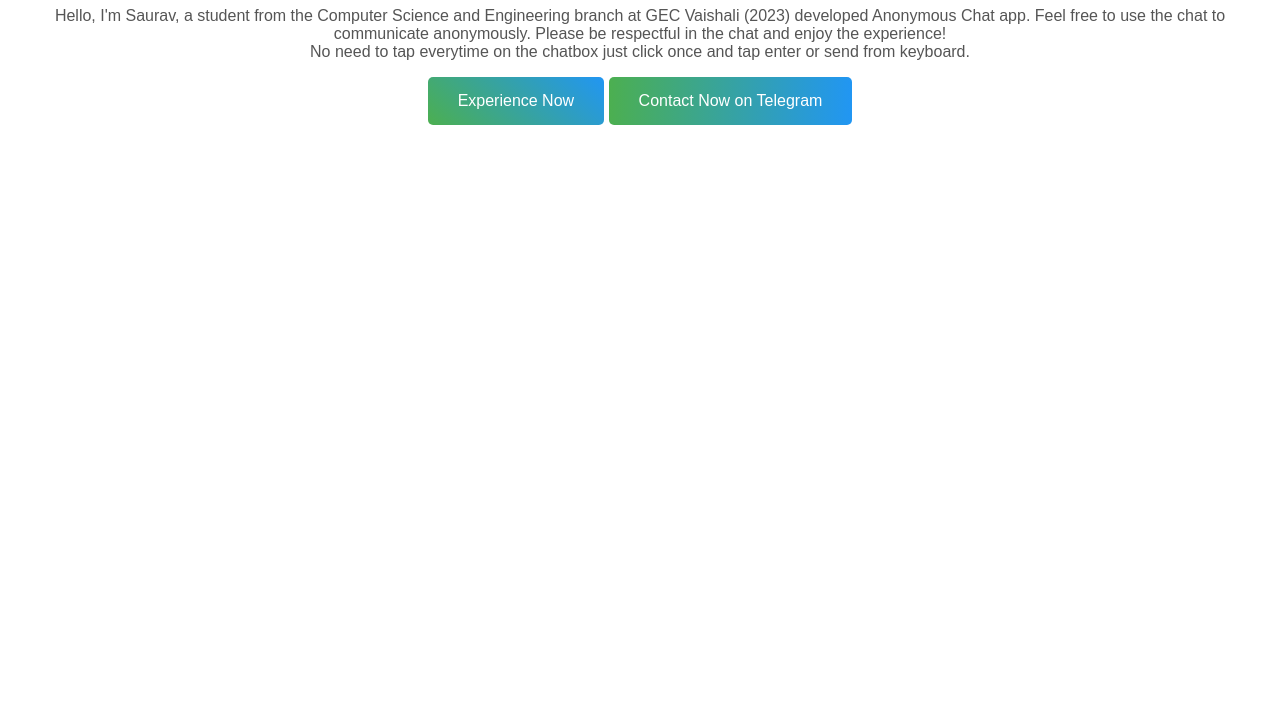
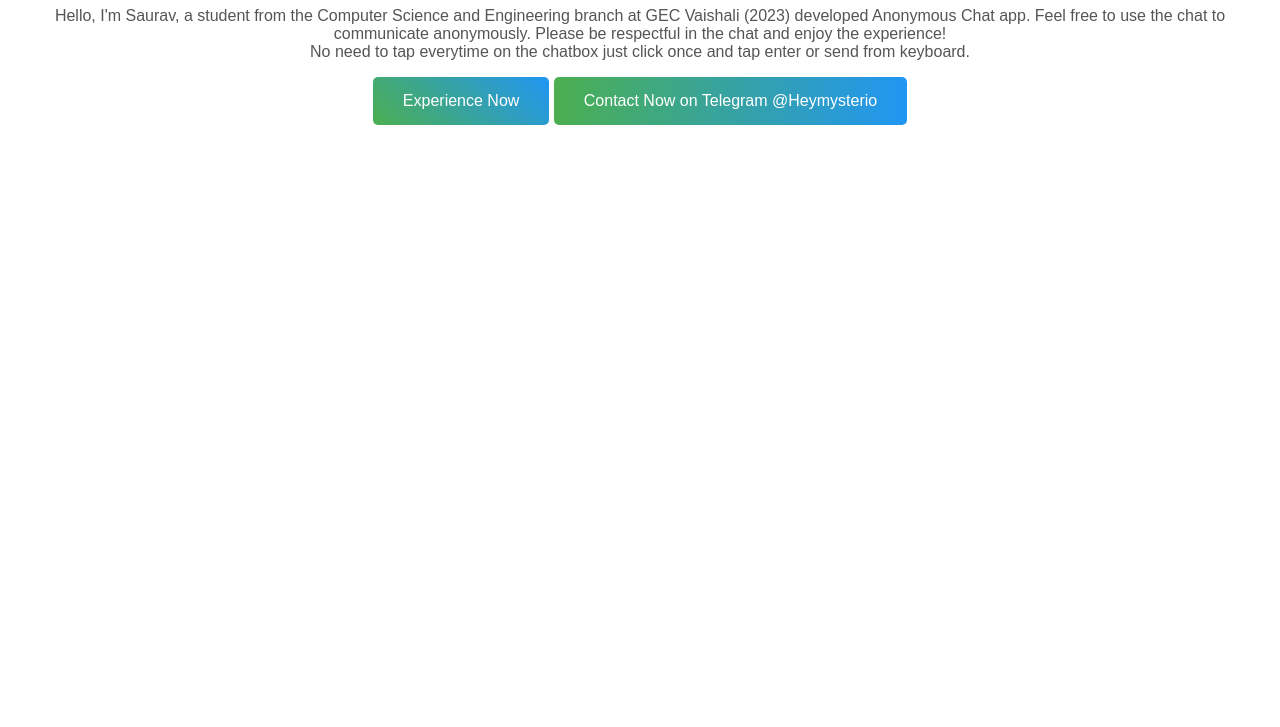
Before and after one commit to expSaurav/ChatNow.github.io, a website: page public/about.html in a window 1280 px wide. Shown: the part 73-800 px from the top of the page. Drawn offline with Linux system fonts and the light colour scheme.

Commit message:
t.me added

```diff
--- a/public/about.html
+++ b/public/about.html
@@ -75,7 +75,7 @@
 
     <a href="https://anonymously-chat-now.onrender.com/" id="experience-button">Experience Now</a>
 
-    <a href="https://t.me/heymysterio" class="gradient-button" target="_blank">Contact Now on Telegram</a>
+    <a href="https://t.me/Heymysterio" class="gradient-button" target="_blank">Contact Now on Telegram @Heymysterio</a>
 
 </body>
 </html>
```
